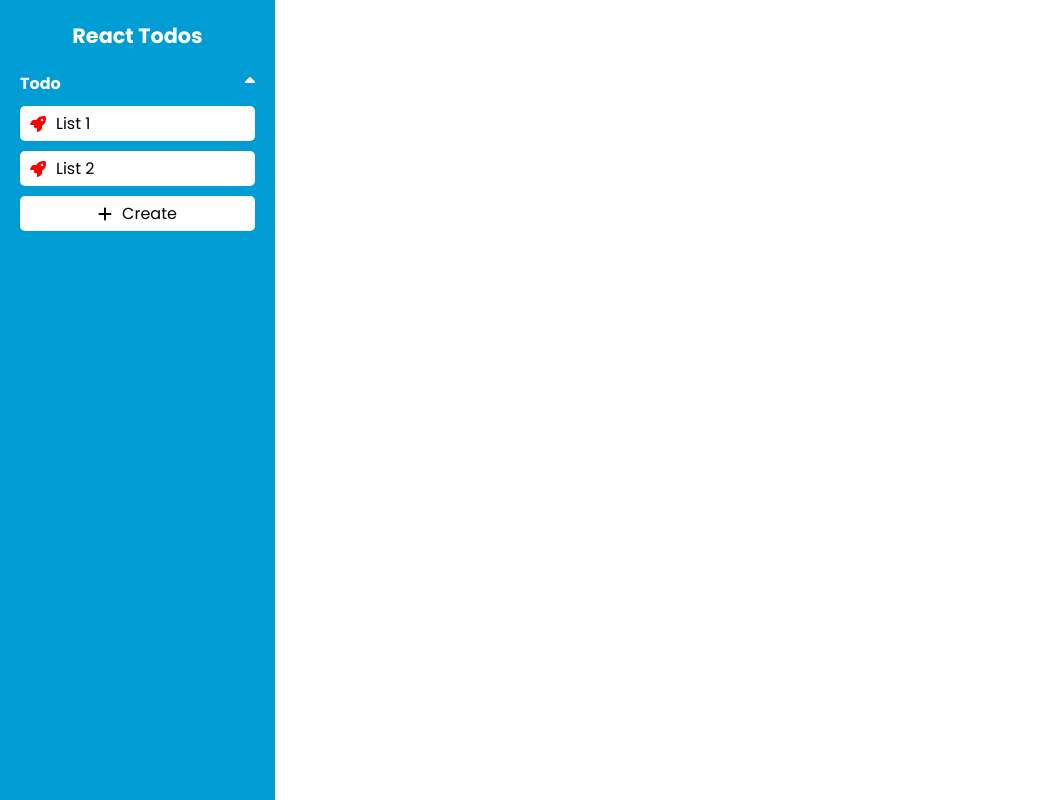
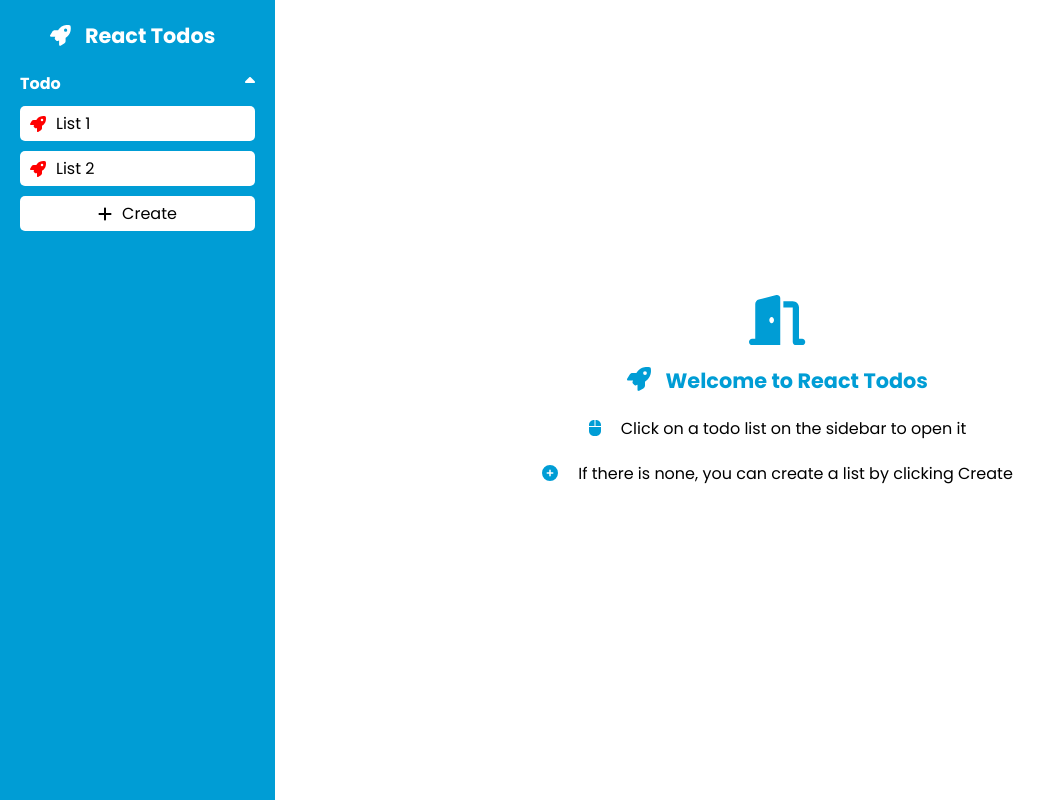
Before and after one commit to mafgit/react-todos, a React (Create React App) app: page / in a window 1280 px wide. Shown: the whole page, without its empty margins (0-1056 px from the left). Built offline with nearby package versions, Linux system fonts and the light colour scheme; the HTML template or start-up script is replaced by a standard one.

Commit message:
home page

```diff
--- a/src/App.jsx
+++ b/src/App.jsx
@@ -4,6 +4,7 @@ import { BrowserRouter, Route, Routes } from "react-router-dom";
 import TodoList from "./pages/TodoList";
 import CreateTodoList from "./pages/CreateTodoList";
 import CreateTodo from "./pages/CreateTodo";
+import HomePage from "./pages/HomePage";
 
 export const MainContext = createContext(0);
 
@@ -99,6 +100,7 @@ function App() {
               path="/todo-list/:id/edit-todo/:tid"
               element={<CreateTodo edit={true} />}
             />
+            <Route path="/" element={<HomePage />} />
           </Routes>
         </MainContext.Provider>
       </div>
--- a/src/components/Sidebar.jsx
+++ b/src/components/Sidebar.jsx
@@ -5,6 +5,7 @@ import "../styles/Sidebar.css";
 import { FontAwesomeIcon } from "@fortawesome/react-fontawesome";
 import {
   faPlus,
+  faRocket,
   faSort,
   faSortDown,
   faSortUp,
@@ -16,7 +17,11 @@ const Sidebar = () => {
   // TODO: new name of list not getting updated in sidebar
   return (
     <div className="sidebar">
-      <h1 className="heading">React Todos</h1>
+      <Link to="/" className="heading-link">
+        <h1 className="heading rocket">
+          <FontAwesomeIcon className="rocket" icon={faRocket} /> React Todos
+        </h1>
+      </Link>
 
       <div className="sidebar-section">
         <div className="section-head">
--- a/src/pages/CreateTodoList.jsx
+++ b/src/pages/CreateTodoList.jsx
@@ -33,28 +33,15 @@ const CreateTodoList = ({ edit }) => {
         const lists = todoLists;
 
         if (!edit) {
-          setTodoLists([
-            ...lists,
-            {
-              title: title,
-              icon: "",
-              todos: [],
-              id: Math.floor(Math.random() * (max - min) + min),
-            },
-          ]);
+          const newTodoList = {
+            title: title,
+            icon: "",
+            todos: [],
+            id: Math.floor(Math.random() * (max - min) + min),
+          };
 
-          localStorage.setItem(
-            "todo-lists",
-            JSON.stringify([
-              ...lists,
-              {
-                title: title,
-                icon: "",
-                todos: [],
-                id: Math.floor(Math.random() * (max - min) + min),
-              },
-            ])
-          );
+          setTodoLists([...lists, newTodoList]);
+          saveTodoLists([...lists, newTodoList]);
         } else {
           lists.forEach((list) => {
             if (list.id == id) {
@@ -62,10 +49,11 @@ const CreateTodoList = ({ edit }) => {
               list.icon = icon;
             }
           });
+
+          setTodoLists(lists);
+          saveTodoLists(lists);
         }
 
-        setTodoLists(lists);
-        saveTodoLists(lists);
         navigate(-1);
       }}
     >
--- a/src/pages/HomePage.jsx
+++ b/src/pages/HomePage.jsx
@@ -1,7 +1,31 @@
-// TODO: home page
+import { FontAwesomeIcon } from "@fortawesome/react-fontawesome";
+import "../styles/HomePage.css";
+import {
+  faCirclePlus,
+  faComputerMouse,
+  faDoorOpen,
+  faRocket,
+} from "@fortawesome/free-solid-svg-icons";
 
 const HomePage = () => {
-  return <div></div>;
+  return (
+    <div className="home-page main">
+      <FontAwesomeIcon className="door-open" icon={faDoorOpen} />
+      <h1>
+        <FontAwesomeIcon className="rocket" icon={faRocket} /> Welcome to React
+        Todos
+      </h1>
+      <p>
+        <FontAwesomeIcon icon={faComputerMouse} className="para-icon" /> Click
+        on a todo list on the sidebar to open it
+      </p>
+      <p>
+        <FontAwesomeIcon icon={faCirclePlus} className="para-icon" /> If there
+        is none, you can create a list by clicking Create
+      </p>
+      <p></p>
+    </div>
+  );
 };
 
 export default HomePage;
--- /dev/null
+++ b/src/styles/HomePage.css
@@ -0,0 +1,34 @@
+.home-page {
+  display: flex;
+  align-items: center;
+  flex-direction: column;
+  gap: 20px;
+  justify-content: center;
+}
+
+.home-page h1 {
+  color: #009dd5;
+}
+
+.home-page .door-open {
+  font-size: 50px;
+  color: #009dd5;
+}
+
+.home-page .rocket {
+  font-size: 24px;
+  color: #009dd5;
+  margin-right: 10px;
+}
+
+.home-page .para-icon {
+  color: #009dd5;
+  margin-right: 10px;
+}
+
+.home-page p {
+  display: flex;
+  justify-content: center;
+  align-items: center;
+  gap: 10px;
+}
--- a/src/styles/Sidebar.css
+++ b/src/styles/Sidebar.css
@@ -10,6 +10,10 @@
   padding: 20px;
   gap: 20px;
   position: fixed;
+}
+
+.sidebar .rocket {
+  margin-right: 10px;
 }
 
 .sidebar-section {
@@ -70,3 +74,8 @@
 .sidebar-section .create-btn:visited {
   color: #000;
 }
+
+.heading-link {
+  text-decoration: none;
+  color: #fff;
+}
```
